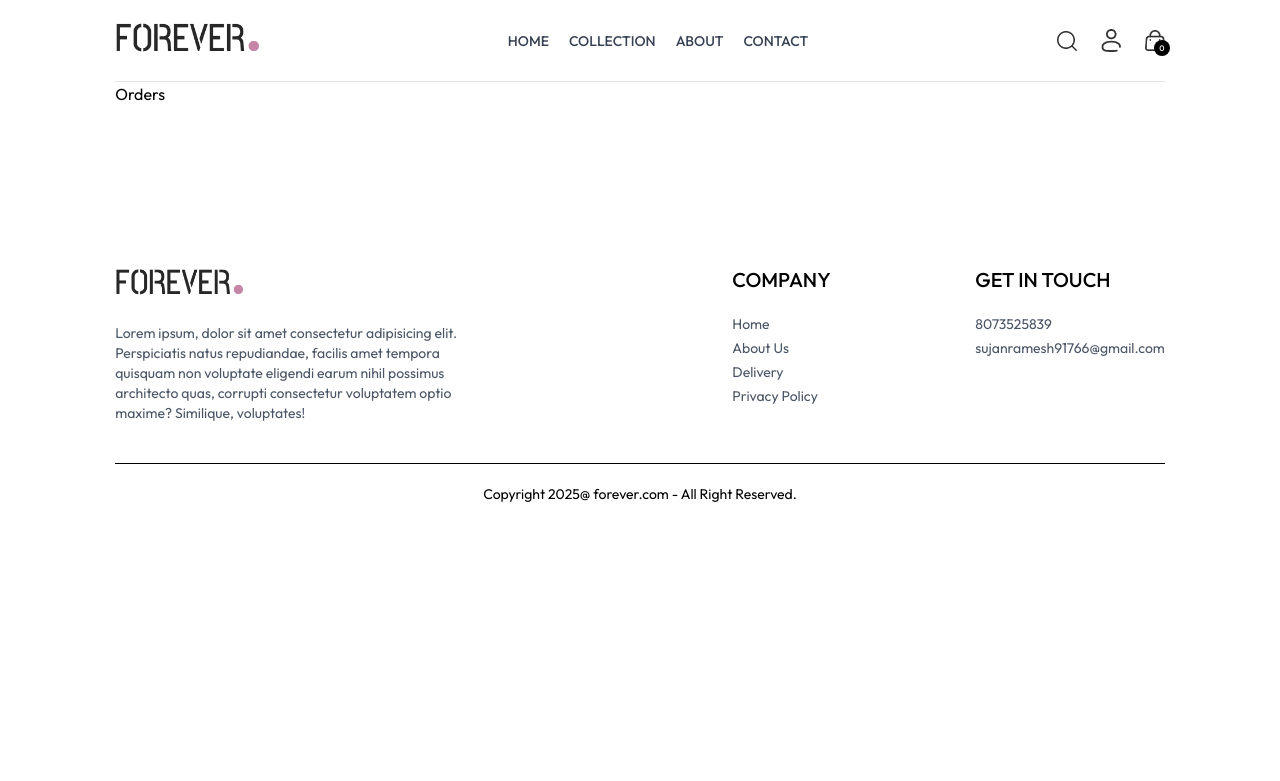
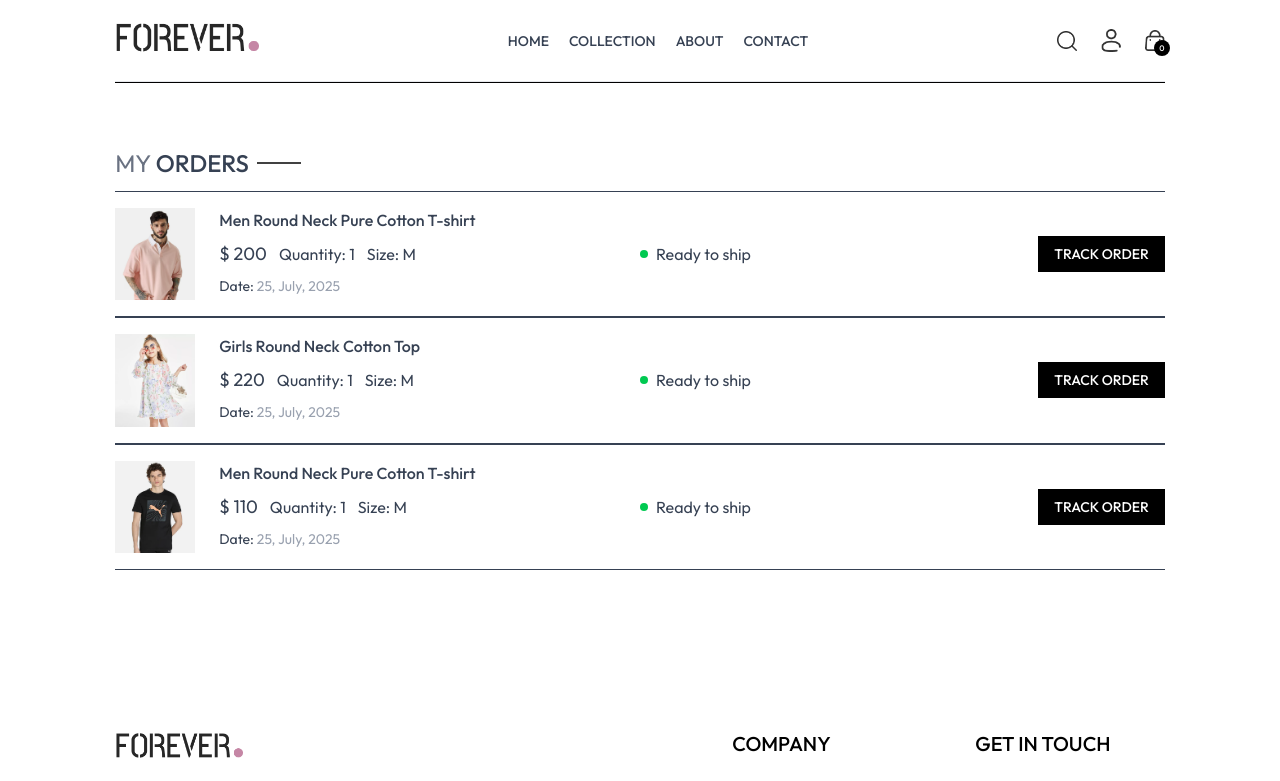
Before and after one commit to Sujan326/MERN_E_Commerce, a React (Vite) app in the folder frontend/: page /orders in a window 1280 px wide. Shown: the top 781 px of the page. Built offline with nearby package versions, Linux system fonts and the light colour scheme.

Commit message:
Completed orders page for frontend

```diff
--- a/frontend/src/pages/Orders.jsx
+++ b/frontend/src/pages/Orders.jsx
@@ -1,11 +1,51 @@
-import React from 'react'
+import { useContext } from "react";
+import { ShopContext } from "../context/ShopContext";
+import Title from "../components/Title";
 
 function Orders() {
+  const { products, currency } = useContext(ShopContext);
+
   return (
-    <div>
-      Orders
+    <div className="border-t pt-16">
+      <div className="text-2xl">
+        <Title text1={"MY"} text2={"ORDERS"} />
+      </div>
+
+      <div>
+        {products.slice(1, 4).map((item, index) => (
+          <div
+            className="py-4 border-t border-b text-gray-700 flex flex-col md:flex-row md:items-center md:justify-between gap-3"
+            key={index}
+          >
+            <div className="flex items-start gap-6 text-sm">
+              <img src={item.image[0]} className="w-16 sm:w-20" alt="" />
+              <div>
+                <p className="sm:text-base font-medium">{item.name}</p>
+                <div className="flex items-center gap-3 mt-2 text-base text-gray-700">
+                  <p className="text-lg">
+                    {currency} {item.price}
+                  </p>
+                  <p>Quantity: 1</p>
+                  <p>Size: M</p>
+                </div>
+                <p className="mt-2">
+                  Date: <span className="text-gray-400">25, July, 2025</span>
+                </p>
+              </div>
+            </div>
+
+            <div className="md:w-1/2 flex justify-between">
+              <div className="flex items-center gap-2">
+                <p className="min-w-2 h-2 rounded-full bg-green-500"></p>
+                <p className="text-sm md:text-base">Ready to ship</p>
+              </div>
+              <button className="bg-black text-white px-4 py-2 text-sm font-medium cursor-pointer">TRACK ORDER</button>
+            </div>
+          </div>
+        ))}
+      </div>
     </div>
-  )
+  );
 }
 
-export default Orders
+export default Orders;
```
